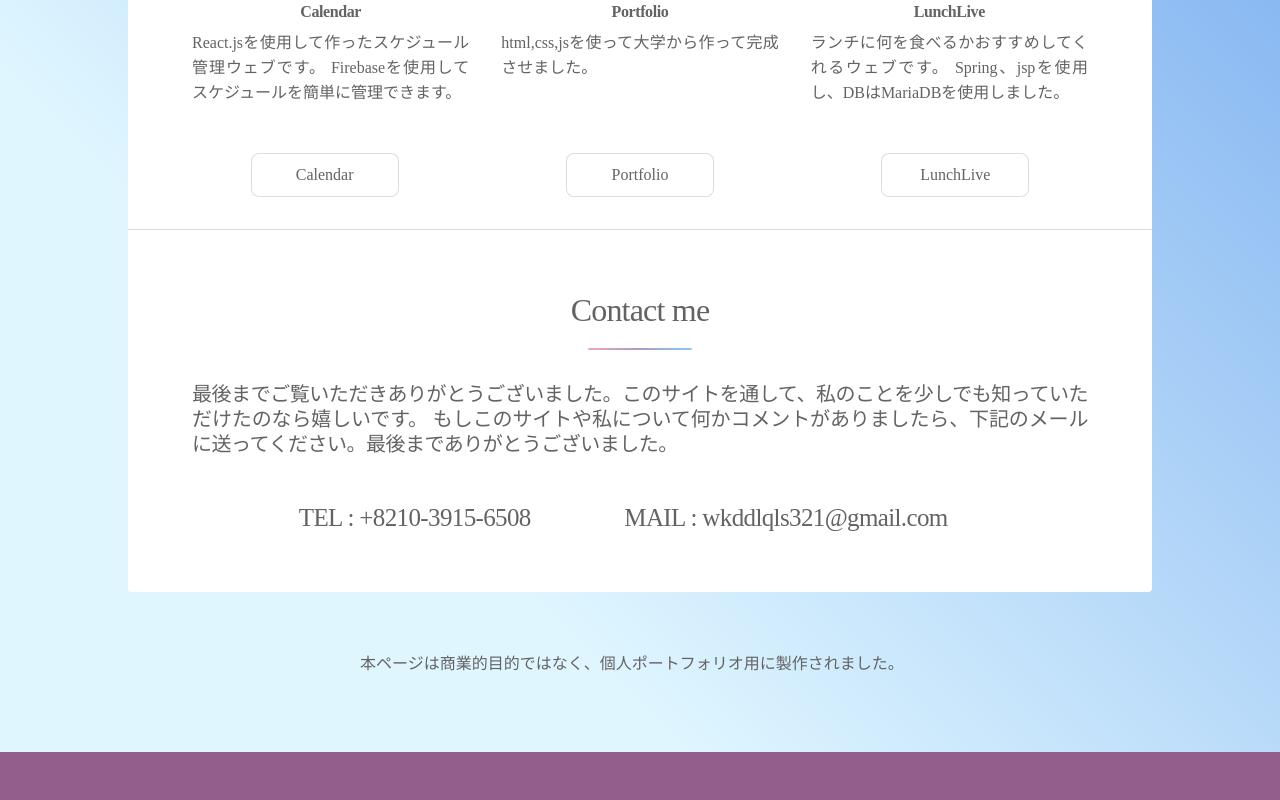
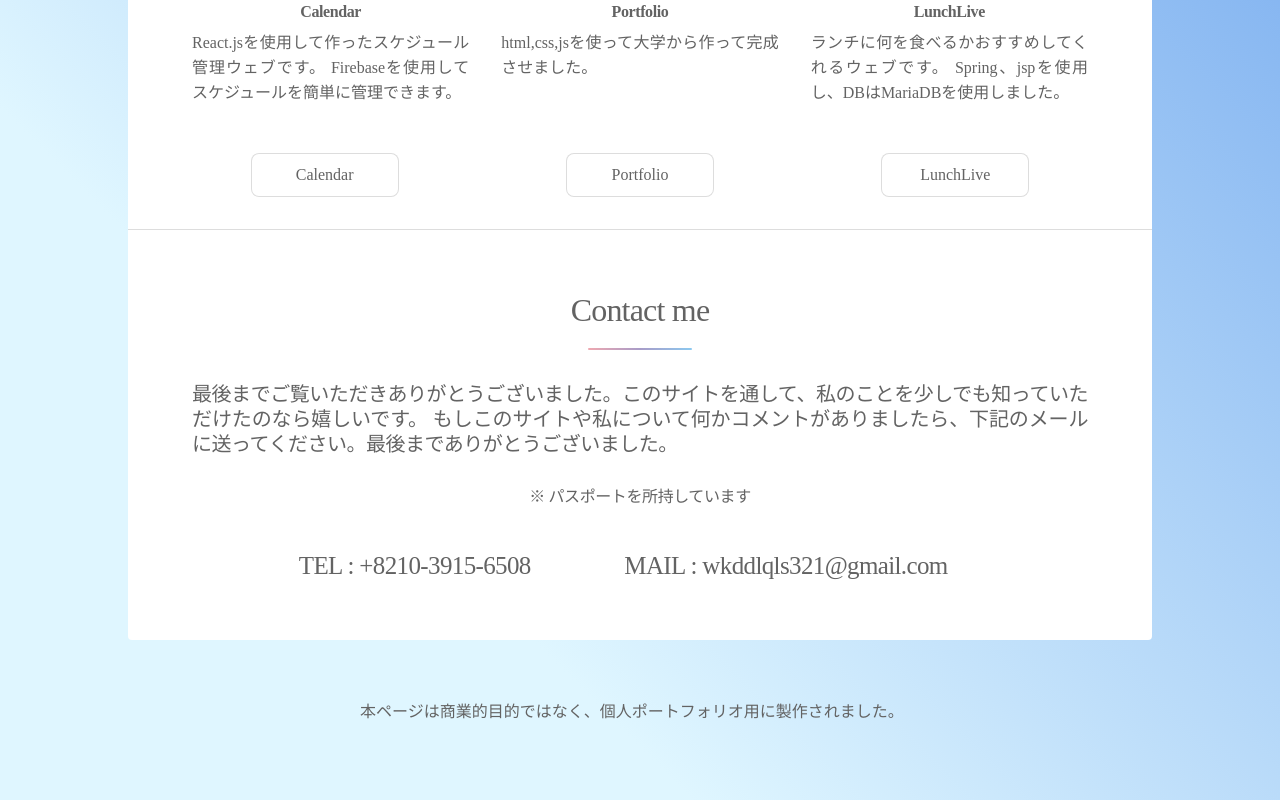
Before and after one commit to JangIBin/Portfolio, a plain HTML site: page index.html in a window 1280 px wide. Shown: the part 2533-3333 px from the top of the page. Before the commit the page ends 3285 px from the top, so only its background shows below. Drawn offline with Linux system fonts and the light colour scheme.

Commit message:
contact me

```diff
--- a/index.html
+++ b/index.html
@@ -179,7 +179,8 @@
                         <header class="major">
                             <h2>Contact me</h2>
                             <p style="line-height: 25px; text-align: justify;">最後までご覧いただきありがとうございました。このサイトを通して、私のことを少しでも知っていただけたのなら嬉しいです。
-                                もしこのサイトや私について何かコメントがありましたら、下記のメールに送ってください。最後までありがとうございました。</p>
+                                もしこのサイトや私について何かコメントがありましたら、下記のメールに送ってください。最後までありがとうございました。</p><br /><br />
+                            <h5>※ パスポートを所持しています</h5>
                         </header>
                         <div style="padding-bottom: 30px; display: flex; justify-content: space-around;">
                             <h2 style="font-size: 25px; margin-left: 60px;">TEL : +8210-3915-6508</h2>
```
